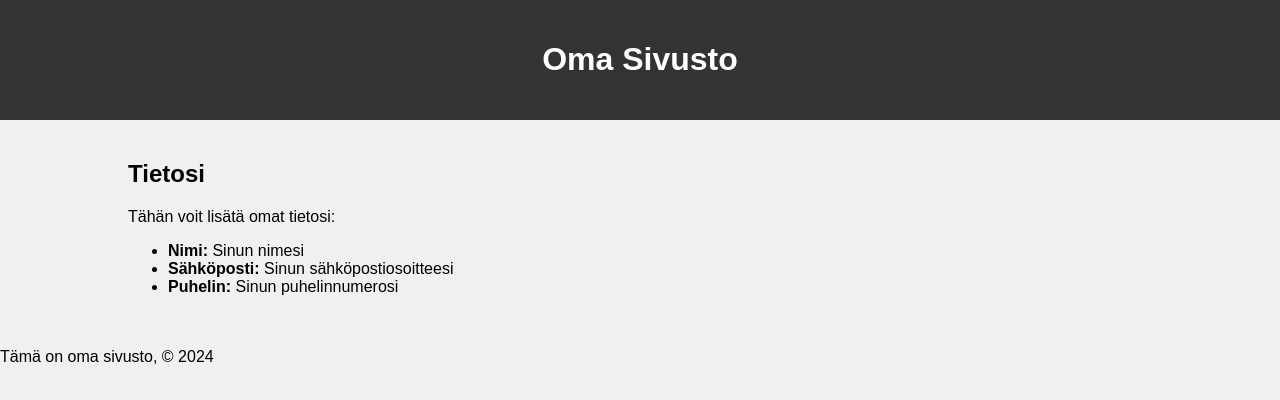
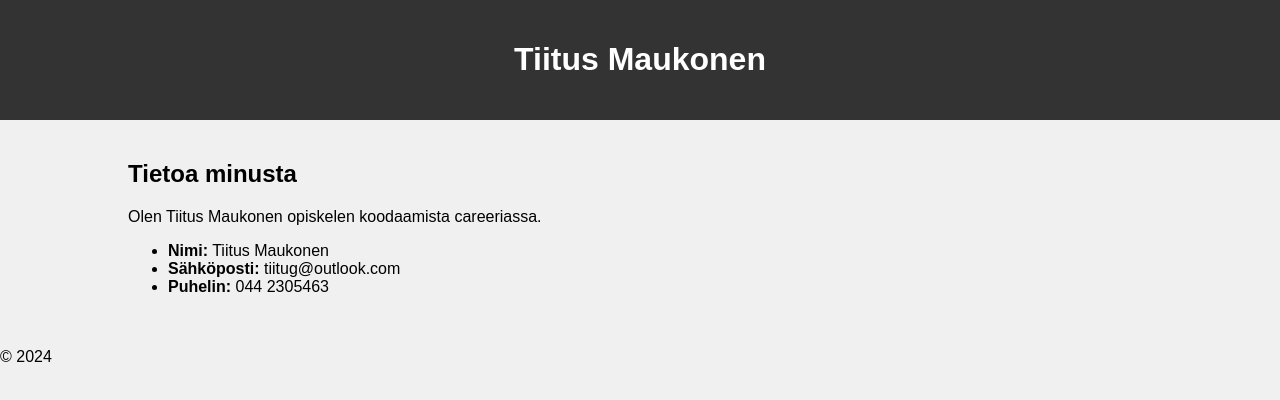
Before and after one commit to tiitux1/tiitux1.github.io, a plain HTML site: page index.html in a window 1280 px wide. Drawn offline with Linux system fonts and the light colour scheme.

Commit message:
Update index.html

```diff
--- a/index.html
+++ b/index.html
@@ -28,20 +28,20 @@
 </head>
 <body>
     <header>
-        <h1>Oma Sivusto</h1>
+        <h1>Tiitus Maukonen</h1>
     </header>
     <div class="container">
-        <h2>Tietosi</h2>
-        <p>Tähän voit lisätä omat tietosi:</p>
+        <h2>Tietoa minusta</h2>
+        <p>Olen Tiitus Maukonen opiskelen koodaamista careeriassa. </p>
         <ul>
-            <li><strong>Nimi:</strong> Sinun nimesi</li>
-            <li><strong>Sähköposti:</strong> Sinun sähköpostiosoitteesi</li>
-            <li><strong>Puhelin:</strong> Sinun puhelinnumerosi</li>
+            <li><strong>Nimi:</strong> Tiitus Maukonen</li>
+            <li><strong>Sähköposti:</strong> tiitug@outlook.com</li>
+            <li><strong>Puhelin:</strong> 044 2305463</li>
             <!-- Voit lisätä muita tietoja tarvittaessa -->
         </ul>
     </div>
     <footer>
-        <p>Tämä on oma sivusto, © 2024</p>
+        <p> © 2024</p>
     </footer>
 </body>
 </html>
```
